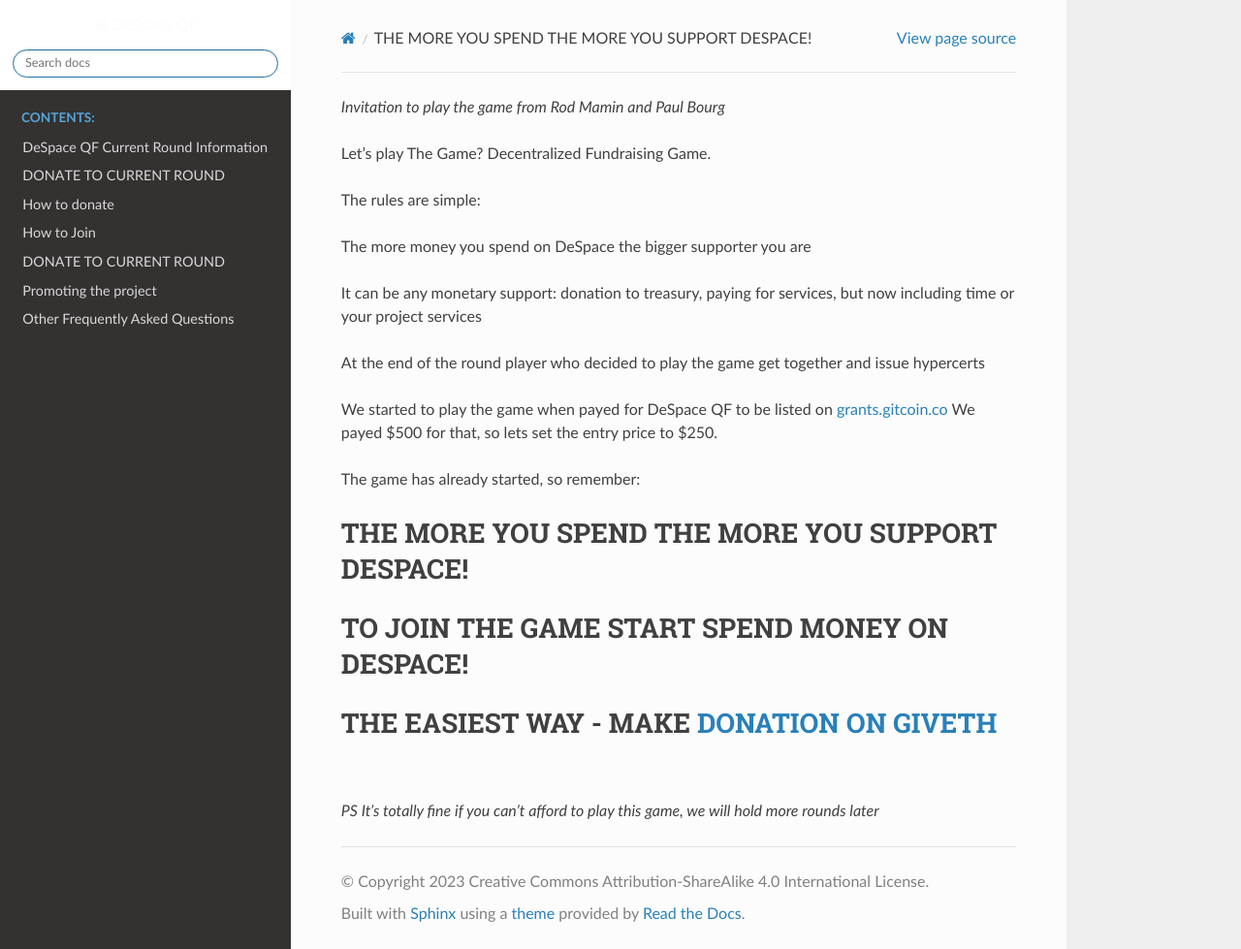
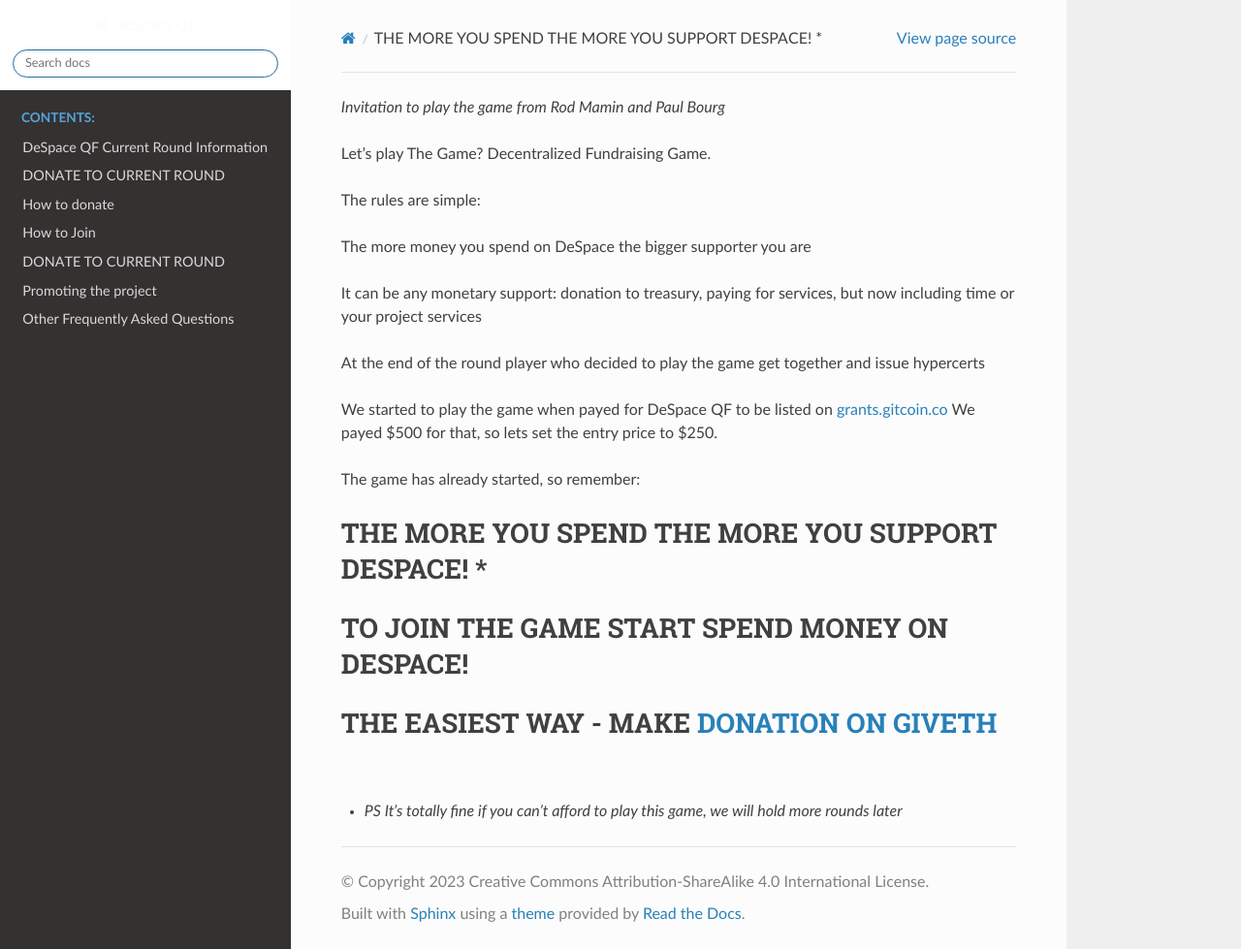
Before and after one commit to DeSpace-Community/docs.despace-qf.com, a Sphinx documentation site: the page built from source/fundrasing-the-game.md, in a window 1280 px wide and 979 px high. Shown: the whole window at 97% size. Built offline with Sphinx 7.4.7 and the Read the Docs theme 2.0.0, drawn with Linux system fonts in a browser that asks for light colours.

```diff
--- a/source/fundrasing-the-game.md
+++ b/source/fundrasing-the-game.md
@@ -11,10 +11,10 @@ We started to play the game when payed for DeSpace QF to be listed on [grants.gi
 
 The game has already started, so remember:
 
-# THE MORE YOU SPEND THE MORE YOU SUPPORT DESPACE!
+# THE MORE YOU SPEND THE MORE YOU SUPPORT DESPACE! *
 
 # TO JOIN THE GAME START SPEND MONEY ON DESPACE!
 
 # THE EASIEST WAY - MAKE [DONATION ON GIVETH](https://giveth.io/project/despace-qf-regenerative-space-exploration?tab=updates)
 
-*PS It's totally fine if you can't afford to play this game, we will hold more rounds later*
+* *PS It's totally fine if you can't afford to play this game, we will hold more rounds later*
```
